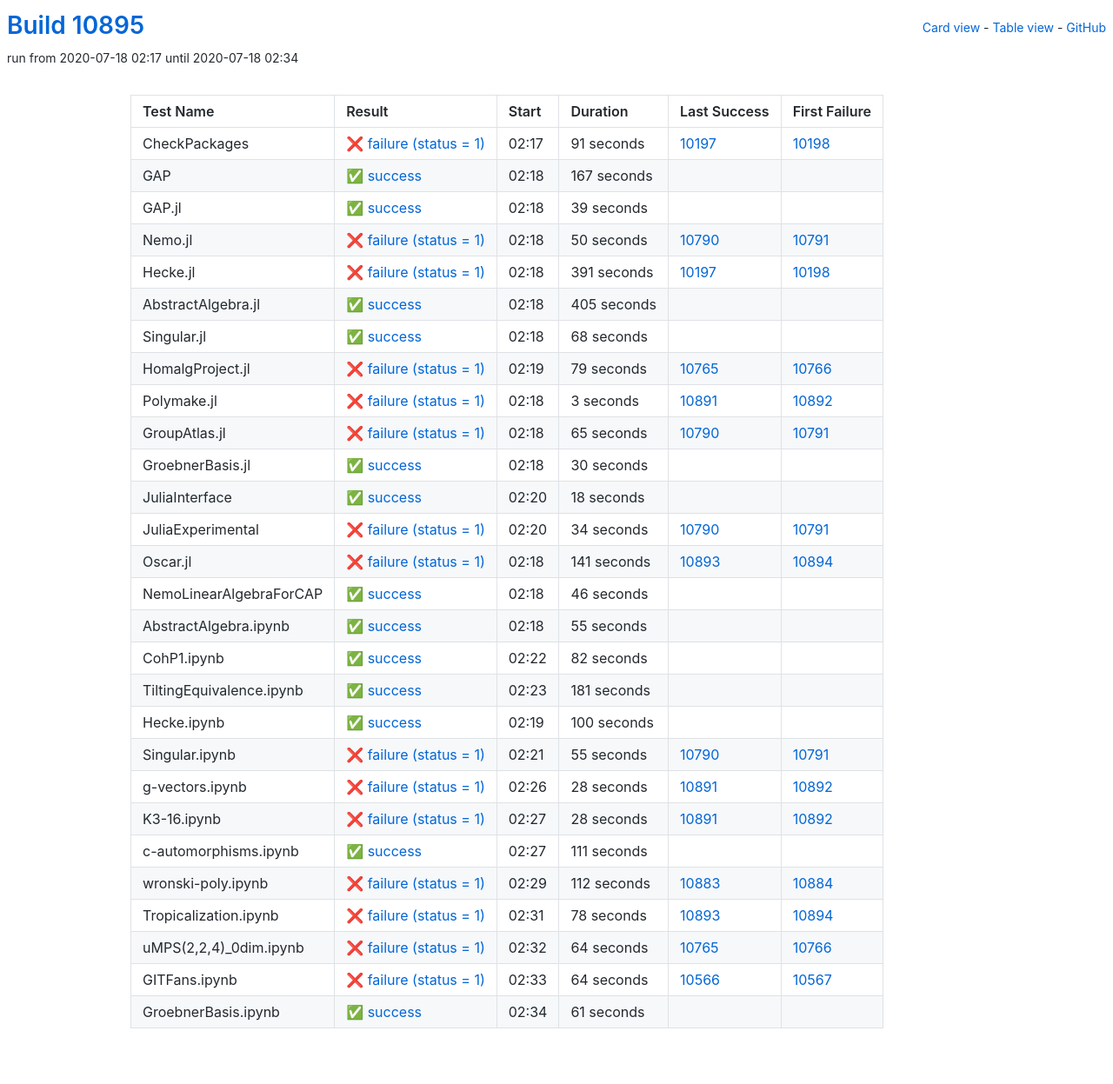
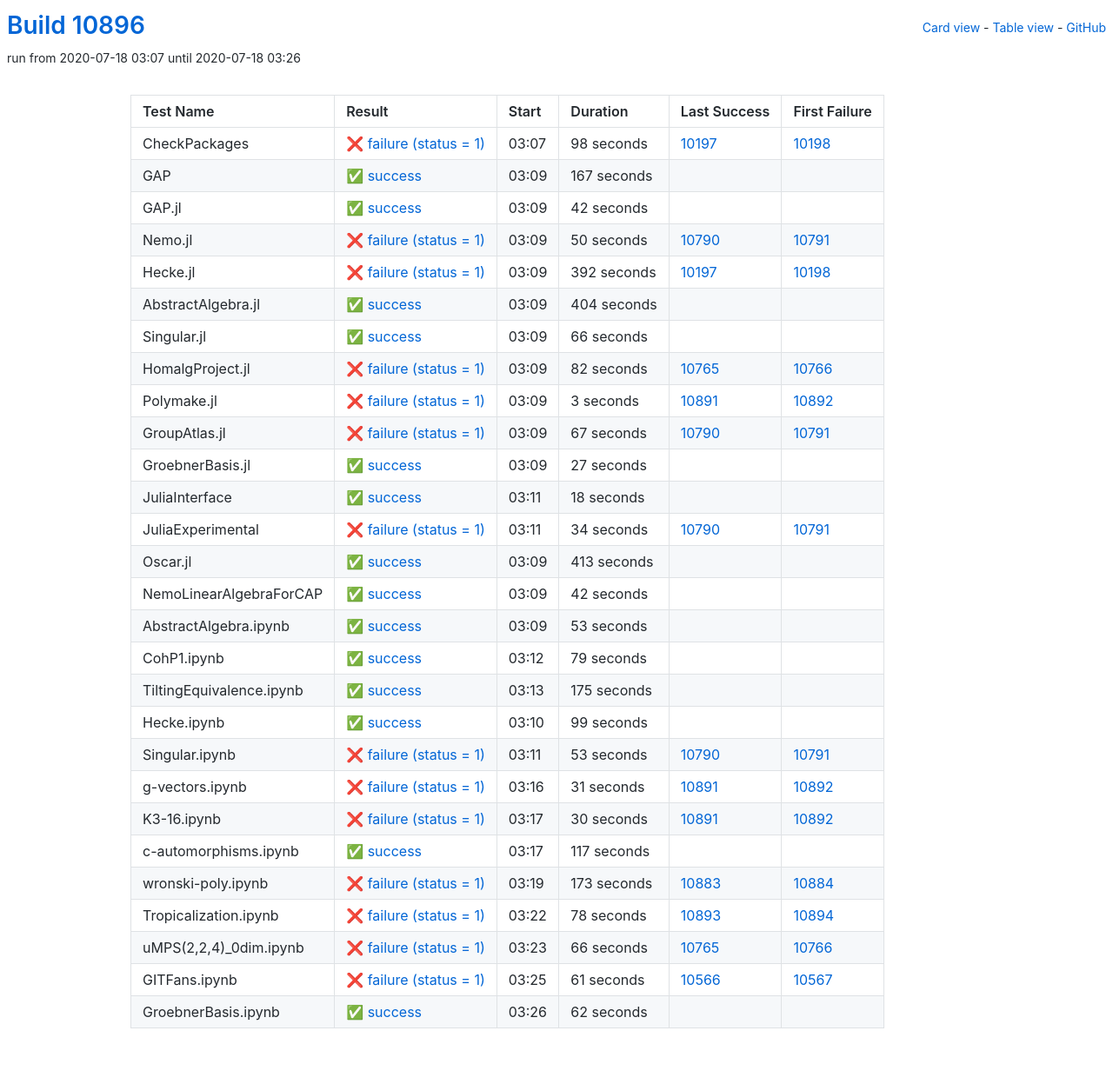
Before and after one commit to oscar-system/oscar-ci-status, a Jekyll site: the page built from table.html, in a window 1280 px wide. Shown: the whole page at 87% size. Built offline with Jekyll 4.4.1, drawn with Linux system fonts in a browser that asks for light colours.

Commit message:
Build #10896

```diff
--- a/_data/ci.yml
+++ b/_data/ci.yml
@@ -1,6 +1,6 @@
 ---
-build: 10895
-build_url: https://oscarci.mathematik.uni-kl.de/job/oscar/10895/
+build: 10896
+build_url: https://oscarci.mathematik.uni-kl.de/job/oscar/10896/
 job: oscar
 organization: oscar-system
 repo: oscar-ci-status
@@ -8,20 +8,20 @@
 tests:
 - name: CheckPackages
   id: checkpackages
-  log: https://oscarci.mathematik.uni-kl.de/job/oscar/10895/artifact/logs/build-10895/CheckPackages.log
-  start: 2020-07-18 02:17
+  log: https://oscarci.mathematik.uni-kl.de/job/oscar/10896/artifact/logs/build-10896/CheckPackages.log
+  start: 2020-07-18 03:07
   success: false
   exitcode: 1
   status: failure
-  duration: 91
+  duration: 98
   last_success: 10197
   last_success_url: https://oscarci.mathematik.uni-kl.de/job/oscar/10197/
   first_failure: 10198
   first_failure_url: https://oscarci.mathematik.uni-kl.de/job/oscar/10198/
 - name: GAP
   id: gap
-  log: https://oscarci.mathematik.uni-kl.de/job/oscar/10895/artifact/logs/build-10895/GAP.log
-  start: 2020-07-18 02:18
+  log: https://oscarci.mathematik.uni-kl.de/job/oscar/10896/artifact/logs/build-10896/GAP.log
+  start: 2020-07-18 03:09
   success: true
   exitcode: 0
   status: success
@@ -32,20 +32,20 @@
   first_failure_url:
 - name: GAP.jl
   id: gap-jl
-  log: https://oscarci.mathematik.uni-kl.de/job/oscar/10895/artifact/logs/build-10895/GAP.jl.log
-  start: 2020-07-18 02:18
+  log: https://oscarci.mathematik.uni-kl.de/job/oscar/10896/artifact/logs/build-10896/GAP.jl.log
+  start: 2020-07-18 03:09
   success: true
   exitcode: 0
   status: success
-  duration: 39
+  duration: 42
   last_success: false
   last_success_url:
   first_failure: false
   first_failure_url:
 - name: Nemo.jl
   id: nemo-jl
-  log: https://oscarci.mathematik.uni-kl.de/job/oscar/10895/artifact/logs/build-10895/Nemo.jl.log
-  start: 2020-07-18 02:18
+  log: https://oscarci.mathematik.uni-kl.de/job/oscar/10896/artifact/logs/build-10896/Nemo.jl.log
+  start: 2020-07-18 03:09
   success: false
   exitcode: 1
   status: failure
@@ -56,56 +56,56 @@
   first_failure_url: https://oscarci.mathematik.uni-kl.de/job/oscar/10791/
 - name: Hecke.jl
   id: hecke-jl
-  log: https://oscarci.mathematik.uni-kl.de/job/oscar/10895/artifact/logs/build-10895/Hecke.jl.log
-  start: 2020-07-18 02:18
+  log: https://oscarci.mathematik.uni-kl.de/job/oscar/10896/artifact/logs/build-10896/Hecke.jl.log
+  start: 2020-07-18 03:09
   success: false
   exitcode: 1
   status: failure
-  duration: 391
+  duration: 392
   last_success: 10197
   last_success_url: https://oscarci.mathematik.uni-kl.de/job/oscar/10197/
   first_failure: 10198
   first_failure_url: https://oscarci.mathematik.uni-kl.de/job/oscar/10198/
 - name: AbstractAlgebra.jl
   id: abstractalgebra-jl
-  log: https://oscarci.mathematik.uni-kl.de/job/oscar/10895/artifact/logs/build-10895/AbstractAlgebra.jl.log
-  start: 2020-07-18 02:18
+  log: https://oscarci.mathematik.uni-kl.de/job/oscar/10896/artifact/logs/build-10896/AbstractAlgebra.jl.log
+  start: 2020-07-18 03:09
   success: true
   exitcode: 0
   status: success
-  duration: 405
+  duration: 404
   last_success: false
   last_success_url:
   first_failure: false
   first_failure_url:
 - name: Singular.jl
   id: singular-jl
-  log: https://oscarci.mathematik.uni-kl.de/job/oscar/10895/artifact/logs/build-10895/Singular.jl.log
-  start: 2020-07-18 02:18
+  log: https://oscarci.mathematik.uni-kl.de/job/oscar/10896/artifact/logs/build-10896/Singular.jl.log
+  start: 2020-07-18 03:09
   success: true
   exitcode: 0
   status: success
-  duration: 68
+  duration: 66
   last_success: false
   last_success_url:
   first_failure: false
   first_failure_url:
 - name: HomalgProject.jl
   id: homalgproject-jl
-  log: https://oscarci.mathematik.uni-kl.de/job/oscar/10895/artifact/logs/build-10895/HomalgProject.jl.log
-  start: 2020-07-18 02:19
+  log: https://oscarci.mathematik.uni-kl.de/job/oscar/10896/artifact/logs/build-10896/HomalgProject.jl.log
+  start: 2020-07-18 03:09
   success: false
   exitcode: 1
   status: failure
-  duration: 79
+  duration: 82
   last_success: 10765
   last_success_url: https://oscarci.mathematik.uni-kl.de/job/oscar/10765/
   first_failure: 10766
   first_failure_url: https://oscarci.mathematik.uni-kl.de/job/oscar/10766/
 - name: Polymake.jl
   id: polymake-jl
-  log: https://oscarci.mathematik.uni-kl.de/job/oscar/10895/artifact/logs/build-10895/Polymake.jl.log
-  start: 2020-07-18 02:18
+  log: https://oscarci.mathematik.uni-kl.de/job/oscar/10896/artifact/logs/build-10896/Polymake.jl.log
+  start: 2020-07-18 03:09
   success: false
   exitcode: 1
   status: failure
@@ -116,32 +116,32 @@
   first_failure_url: https://oscarci.mathematik.uni-kl.de/job/oscar/10892/
 - name: GroupAtlas.jl
   id: groupatlas-jl
-  log: https://oscarci.mathematik.uni-kl.de/job/oscar/10895/artifact/logs/build-10895/GroupAtlas.jl.log
-  start: 2020-07-18 02:18
+  log: https://oscarci.mathematik.uni-kl.de/job/oscar/10896/artifact/logs/build-10896/GroupAtlas.jl.log
+  start: 2020-07-18 03:09
   success: false
   exitcode: 1
   status: failure
-  duration: 65
+  duration: 67
   last_success: 10790
   last_success_url: https://oscarci.mathematik.uni-kl.de/job/oscar/10790/
   first_failure: 10791
   first_failure_url: https://oscarci.mathematik.uni-kl.de/job/oscar/10791/
 - name: GroebnerBasis.jl
   id: groebnerbasis-jl
-  log: https://oscarci.mathematik.uni-kl.de/job/oscar/10895/artifact/logs/build-10895/GroebnerBasis.jl.log
-  start: 2020-07-18 02:18
+  log: https://oscarci.mathematik.uni-kl.de/job/oscar/10896/artifact/logs/build-10896/GroebnerBasis.jl.log
+  start: 2020-07-18 03:09
   success: true
   exitcode: 0
   status: success
-  duration: 30
+  duration: 27
   last_success: false
   last_success_url:
   first_failure: false
   first_failure_url:
 - name: JuliaInterface
   id: juliainterface
-  log: https://oscarci.mathematik.uni-kl.de/job/oscar/10895/artifact/logs/build-10895/JuliaInterface.log
-  start: 2020-07-18 02:20
+  log: https://oscarci.mathematik.uni-kl.de/job/oscar/10896/artifact/logs/build-10896/JuliaInterface.log
+  start: 2020-07-18 03:11
   success: true
   exitcode: 0
   status: success
@@ -152,8 +152,8 @@
   first_failure_url:
 - name: JuliaExperimental
   id: juliaexperimental
-  log: https://oscarci.mathematik.uni-kl.de/job/oscar/10895/artifact/logs/build-10895/JuliaExperimental.log
-  start: 2020-07-18 02:20
+  log: https://oscarci.mathematik.uni-kl.de/job/oscar/10896/artifact/logs/build-10896/JuliaExperimental.log
+  start: 2020-07-18 03:11
   success: false
   exitcode: 1
   status: failure
@@ -164,140 +164,140 @@
   first_failure_url: https://oscarci.mathematik.uni-kl.de/job/oscar/10791/
 - name: Oscar.jl
   id: oscar-jl
-  log: https://oscarci.mathematik.uni-kl.de/job/oscar/10895/artifact/logs/build-10895/Oscar.jl.log
-  start: 2020-07-18 02:18
-  success: false
-  exitcode: 1
-  status: failure
-  duration: 141
-  last_success: 10893
-  last_success_url: https://oscarci.mathematik.uni-kl.de/job/oscar/10893/
-  first_failure: 10894
-  first_failure_url: https://oscarci.mathematik.uni-kl.de/job/oscar/10894/
-- name: NemoLinearAlgebraForCAP
-  id: nemolinearalgebraforcap
-  log: https://oscarci.mathematik.uni-kl.de/job/oscar/10895/artifact/logs/build-10895/NemoLinearAlgebraForCAP.log
-  start: 2020-07-18 02:18
+  log: https://oscarci.mathematik.uni-kl.de/job/oscar/10896/artifact/logs/build-10896/Oscar.jl.log
+  start: 2020-07-18 03:09
   success: true
   exitcode: 0
   status: success
-  duration: 46
+  duration: 413
+  last_success: false
+  last_success_url:
+  first_failure: false
+  first_failure_url:
+- name: NemoLinearAlgebraForCAP
+  id: nemolinearalgebraforcap
+  log: https://oscarci.mathematik.uni-kl.de/job/oscar/10896/artifact/logs/build-10896/NemoLinearAlgebraForCAP.log
+  start: 2020-07-18 03:09
+  success: true
+  exitcode: 0
+  status: success
+  duration: 42
   last_success: false
   last_success_url:
   first_failure: false
   first_failure_url:
 - name: AbstractAlgebra.ipynb
   id: abstractalgebra-ipynb
-  log: https://oscarci.mathematik.uni-kl.de/job/oscar/10895/artifact/logs/build-10895/AbstractAlgebra.ipynb.log
-  start: 2020-07-18 02:18
+  log: https://oscarci.mathematik.uni-kl.de/job/oscar/10896/artifact/logs/build-10896/AbstractAlgebra.ipynb.log
+  start: 2020-07-18 03:09
   success: true
   exitcode: 0
   status: success
-  duration: 55
+  duration: 53
   last_success: false
   last_success_url:
   first_failure: false
   first_failure_url:
 - name: CohP1.ipynb
   id: cohp1-ipynb
-  log: https://oscarci.mathematik.uni-kl.de/job/oscar/10895/artifact/logs/build-10895/CohP1.ipynb.log
-  start: 2020-07-18 02:22
+  log: https://oscarci.mathematik.uni-kl.de/job/oscar/10896/artifact/logs/build-10896/CohP1.ipynb.log
+  start: 2020-07-18 03:12
   success: true
   exitcode: 0
   status: success
-  duration: 82
+  duration: 79
   last_success: false
   last_success_url:
   first_failure: false
   first_failure_url:
 - name: TiltingEquivalence.ipynb
   id: tiltingequivalence-ipynb
-  log: https://oscarci.mathematik.uni-kl.de/job/oscar/10895/artifact/logs/build-10895/TiltingEquivalence.ipynb.log
-  start: 2020-07-18 02:23
+  log: https://oscarci.mathematik.uni-kl.de/job/oscar/10896/artifact/logs/build-10896/TiltingEquivalence.ipynb.log
+  start: 2020-07-18 03:13
   success: true
   exitcode: 0
   status: success
-  duration: 181
+  duration: 175
   last_success: false
   last_success_url:
   first_failure: false
   first_failure_url:
 - name: Hecke.ipynb
   id: hecke-ipynb
-  log: https://oscarci.mathematik.uni-kl.de/job/oscar/10895/artifact/logs/build-10895/Hecke.ipynb.log
-  start: 2020-07-18 02:19
+  log: https://oscarci.mathematik.uni-kl.de/job/oscar/10896/artifact/logs/build-10896/Hecke.ipynb.log
+  start: 2020-07-18 03:10
   success: true
   exitcode: 0
   status: success
-  duration: 100
+  duration: 99
   last_success: false
   last_success_url:
   first_failure: false
   first_failure_url:
 - name: Singular.ipynb
   id: singular-ipynb
-  log: https://oscarci.mathematik.uni-kl.de/job/oscar/10895/artifact/logs/build-10895/Singular.ipynb.log
-  start: 2020-07-18 02:21
+  log: https://oscarci.mathematik.uni-kl.de/job/oscar/10896/artifact/logs/build-10896/Singular.ipynb.log
+  start: 2020-07-18 03:11
   success: false
   exitcode: 1
   status: failure
-  duration: 55
+  duration: 53
   last_success: 10790
   last_success_url: https://oscarci.mathematik.uni-kl.de/job/oscar/10790/
   first_failure: 10791
   first_failure_url: https://oscarci.mathematik.uni-kl.de/job/oscar/10791/
 - name: g-vectors.ipynb
   id: g-vectors-ipynb
-  log: https://oscarci.mathematik.uni-kl.de/job/oscar/10895/artifact/logs/build-10895/g-vectors.ipynb.log
-  start: 2020-07-18 02:26
+  log: https://oscarci.mathematik.uni-kl.de/job/oscar/10896/artifact/logs/build-10896/g-vectors.ipynb.log
+  start: 2020-07-18 03:16
   success: false
   exitcode: 1
   status: failure
-  duration: 28
+  duration: 31
   last_success: 10891
   last_success_url: https://oscarci.mathematik.uni-kl.de/job/oscar/10891/
   first_failure: 10892
   first_failure_url: https://oscarci.mathematik.uni-kl.de/job/oscar/10892/
 - name: K3-16.ipynb
   id: k3-16-ipynb
-  log: https://oscarci.mathematik.uni-kl.de/job/oscar/10895/artifact/logs/build-10895/K3-16.ipynb.log
-  start: 2020-07-18 02:27
+  log: https://oscarci.mathematik.uni-kl.de/job/oscar/10896/artifact/logs/build-10896/K3-16.ipynb.log
+  start: 2020-07-18 03:17
   success: false
   exitcode: 1
   status: failure
-  duration: 28
+  duration: 30
   last_success: 10891
   last_success_url: https://oscarci.mathematik.uni-kl.de/job/oscar/10891/
   first_failure: 10892
   first_failure_url: https://oscarci.mathematik.uni-kl.de/job/oscar/10892/
 - name: c-automorphisms.ipynb
   id: c-automorphisms-ipynb
-  log: https://oscarci.mathematik.uni-kl.de/job/oscar/10895/artifact/logs/build-10895/c-automorphisms.ipynb.log
-  start: 2020-07-18 02:27
+  log: https://oscarci.mathematik.uni-kl.de/job/oscar/10896/artifact/logs/build-10896/c-automorphisms.ipynb.log
+  start: 2020-07-18 03:17
   success: true
   exitcode: 0
   status: success
-  duration: 111
+  duration: 117
   last_success: false
   last_success_url:
   first_failure: false
   first_failure_url:
 - name: wronski-poly.ipynb
   id: wronski-poly-ipynb
-  log: https://oscarci.mathematik.uni-kl.de/job/oscar/10895/artifact/logs/build-10895/wronski-poly.ipynb.log
-  start: 2020-07-18 02:29
+  log: https://oscarci.mathematik.uni-kl.de/job/oscar/10896/artifact/logs/build-10896/wronski-poly.ipynb.log
+  start: 2020-07-18 03:19
   success: false
   exitcode: 1
   status: failure
-  duration: 112
+  duration: 173
   last_success: 10883
   last_success_url: https://oscarci.mathematik.uni-kl.de/job/oscar/10883/
   first_failure: 10884
   first_failure_url: https://oscarci.mathematik.uni-kl.de/job/oscar/10884/
 - name: Tropicalization.ipynb
   id: tropicalization-ipynb
-  log: https://oscarci.mathematik.uni-kl.de/job/oscar/10895/artifact/logs/build-10895/Tropicalization.ipynb.log
-  start: 2020-07-18 02:31
+  log: https://oscarci.mathematik.uni-kl.de/job/oscar/10896/artifact/logs/build-10896/Tropicalization.ipynb.log
+  start: 2020-07-18 03:22
   success: false
   exitcode: 1
   status: failure
@@ -308,36 +308,36 @@
   first_failure_url: https://oscarci.mathematik.uni-kl.de/job/oscar/10894/
 - name: uMPS(2,2,4)_0dim.ipynb
   id: umps-2-2-4-0dim-ipynb
-  log: https://oscarci.mathematik.uni-kl.de/job/oscar/10895/artifact/logs/build-10895/uMPS-2-2-4-_0dim.ipynb.log
-  start: 2020-07-18 02:32
+  log: https://oscarci.mathematik.uni-kl.de/job/oscar/10896/artifact/logs/build-10896/uMPS-2-2-4-_0dim.ipynb.log
+  start: 2020-07-18 03:23
   success: false
   exitcode: 1
   status: failure
-  duration: 64
+  duration: 66
   last_success: 10765
   last_success_url: https://oscarci.mathematik.uni-kl.de/job/oscar/10765/
   first_failure: 10766
   first_failure_url: https://oscarci.mathematik.uni-kl.de/job/oscar/10766/
 - name: GITFans.ipynb
   id: gitfans-ipynb
-  log: https://oscarci.mathematik.uni-kl.de/job/oscar/10895/artifact/logs/build-10895/GITFans.ipynb.log
-  start: 2020-07-18 02:33
+  log: https://oscarci.mathematik.uni-kl.de/job/oscar/10896/artifact/logs/build-10896/GITFans.ipynb.log
+  start: 2020-07-18 03:25
   success: false
   exitcode: 1
   status: failure
-  duration: 64
+  duration: 61
   last_success: 10566
   last_success_url: https://oscarci.mathematik.uni-kl.de/job/oscar/10566/
   first_failure: 10567
   first_failure_url: https://oscarci.mathematik.uni-kl.de/job/oscar/10567/
 - name: GroebnerBasis.ipynb
   id: groebnerbasis-ipynb
-  log: https://oscarci.mathematik.uni-kl.de/job/oscar/10895/artifact/logs/build-10895/GroebnerBasis.ipynb.log
-  start: 2020-07-18 02:34
+  log: https://oscarci.mathematik.uni-kl.de/job/oscar/10896/artifact/logs/build-10896/GroebnerBasis.ipynb.log
+  start: 2020-07-18 03:26
   success: true
   exitcode: 0
   status: success
-  duration: 61
+  duration: 62
   last_success: false
   last_success_url:
   first_failure: false
```
Also changed, not shown: README.md.
